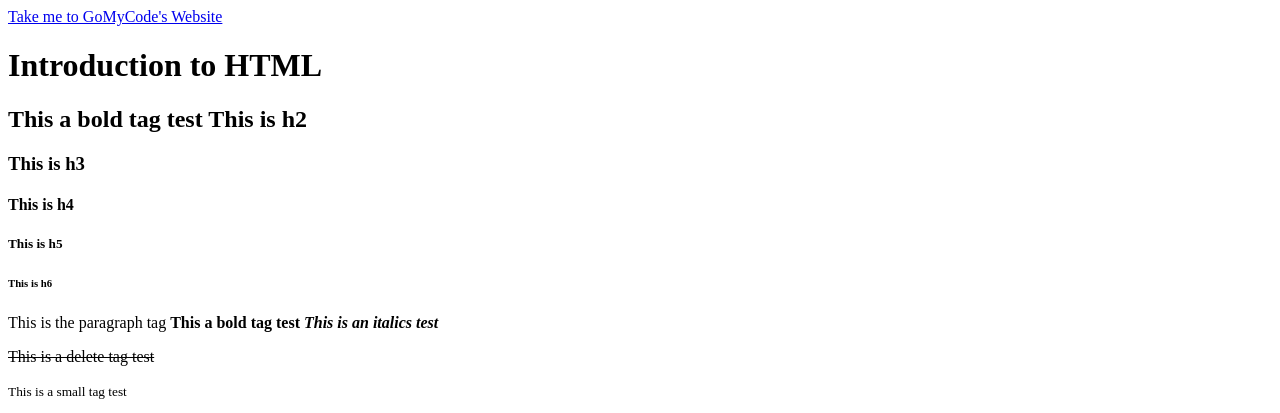
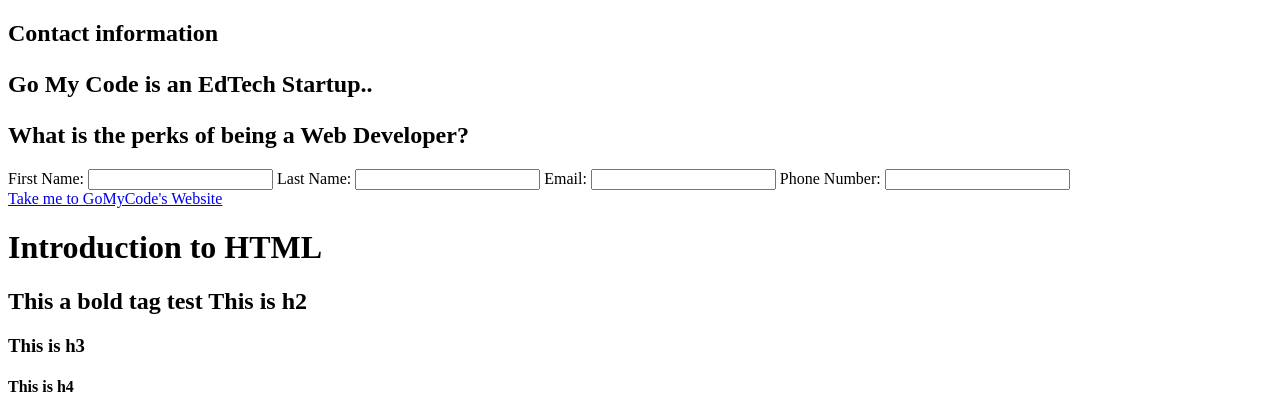
Before and after one commit to ToffanTee/intro_to_html, a plain HTML site: page index.html in a window 1280 px wide. Shown: the top 413 px of the page. Drawn offline with Linux system fonts and the light colour scheme.

Commit message:
Added semantic tags and html forms

```diff
--- a/index.html
+++ b/index.html
@@ -7,6 +7,28 @@
     <link rel="icon" href="./favicon/favicon.ico" type="image/x-icon">
 </head>
 <body>
+    <!-- Semantic tags-->
+    <section>
+        <h1> Contact information <h1>
+        <p> Go My Code is an EdTech Startup.. </p>
+    </section>
+    <article>
+        <h1> What is the perks of being a Web Developer? <h1>
+        <!-- Article contents -->
+    </article>
+
+    <!--Form data using <form> tag-->
+    <form>
+        <label for="name">First Name:</label>
+        <input type="text" id="firstName">
+        <label for="name">Last Name:</label>
+        <input type="text" id="lastName">
+        <label for="email">Email:</label>
+        <input type="text" id="email">
+        <label for="phone number">Phone Number:</label>
+        <input type="number" id="phoneNumber">
+    </form>
+
     <!-- Using <h> tags and <a> tags-->
     <a name="TopOfThePage"> </a>
     <a href="https://gomycode.tn/" target="_blank">Take me to GoMyCode's Website</a>
@@ -127,8 +149,6 @@
         </tr>
     </table>
 </div>
-
-
 <a href="#TopOfThePage"> Let's go up Top </a>
 </body>
 </html>
```
